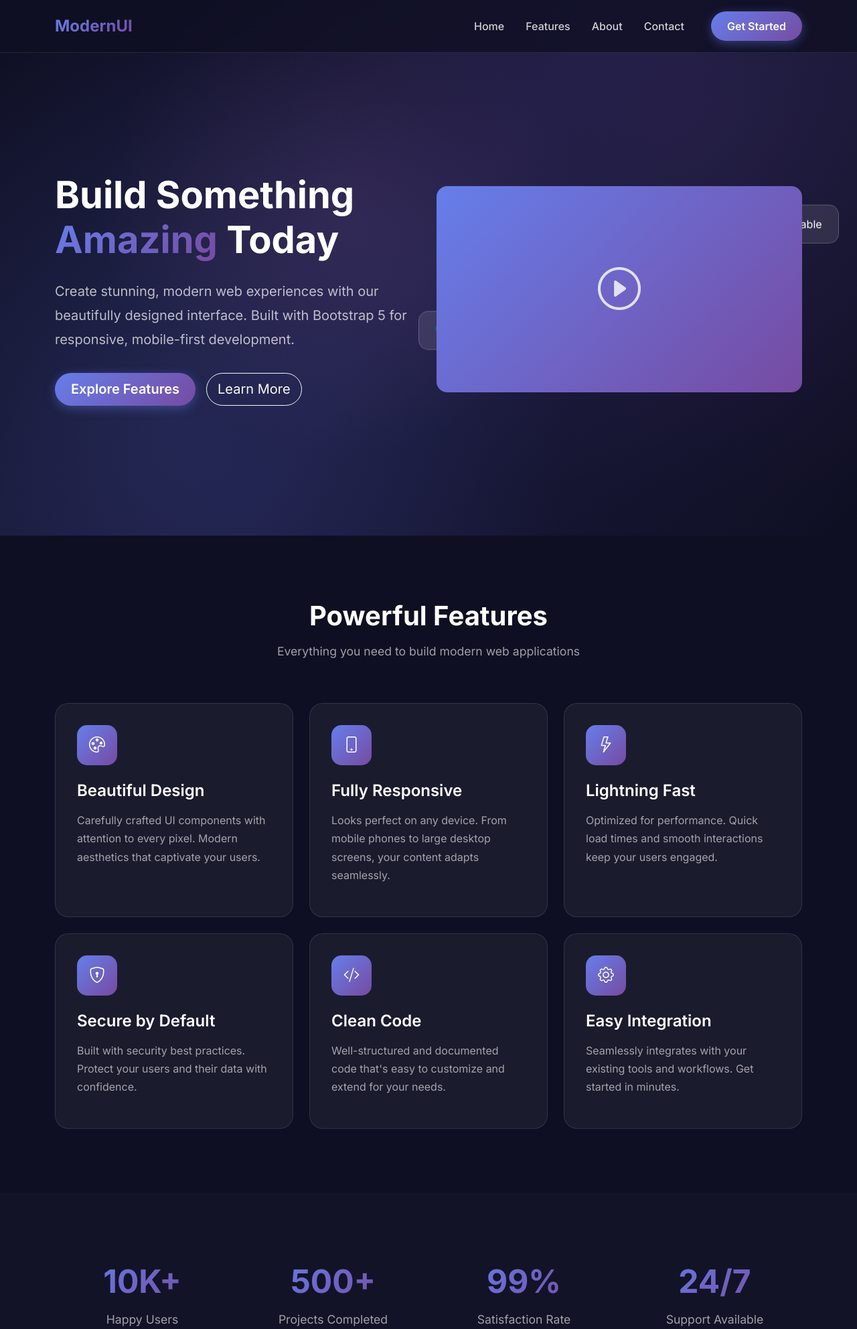
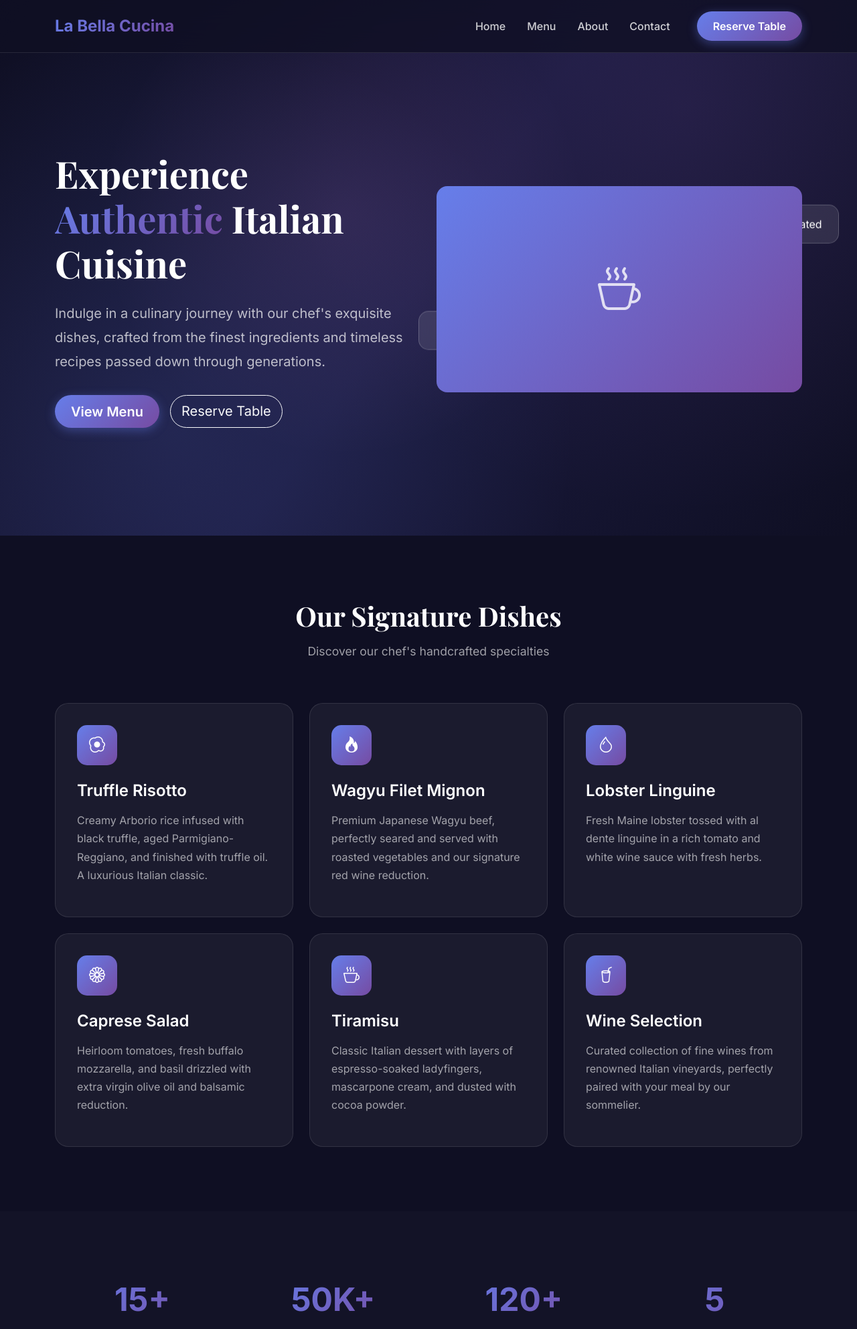
Before and after one commit to kojo952/skills-introduction-to-github, a PHP site: page /interface/index.php in a window 1280 px wide. Shown: the top 1985 px of the page at 67% size. Run offline with PHP 8.4, Linux system fonts and the light colour scheme.

Commit message:
Update interface to restaurant website (La Bella Cucina)
Co-authored-by: kojo952 <192356911+kojo952@users.noreply.github.com>

```diff
--- a/interface/index.php
+++ b/interface/index.php
@@ -3,13 +3,13 @@
 <head>
     <meta charset="UTF-8">
     <meta name="viewport" content="width=device-width, initial-scale=1.0">
-    <title>Welcome | Modern Interface</title>
+    <title>La Bella Cucina | Fine Dining Restaurant</title>
     <!-- Bootstrap 5 CSS -->
     <link href="https://cdn.jsdelivr.net/npm/bootstrap@5.3.2/dist/css/bootstrap.min.css" rel="stylesheet">
     <!-- Bootstrap Icons -->
     <link href="https://cdn.jsdelivr.net/npm/bootstrap-icons@1.11.1/font/bootstrap-icons.css" rel="stylesheet">
     <!-- Google Fonts -->
-    <link href="https://fonts.googleapis.com/css2?family=Inter:wght@300;400;500;600;700&display=swap" rel="stylesheet">
+    <link href="https://fonts.googleapis.com/css2?family=Inter:wght@300;400;500;600;700&family=Playfair+Display:wght@400;500;600;700&display=swap" rel="stylesheet">
     <style>
         :root {
             --primary-gradient: linear-gradient(135deg, #667eea 0%, #764ba2 100%);
@@ -114,6 +114,7 @@
             font-weight: 700;
             line-height: 1.2;
             margin-bottom: 1.5rem;
+            font-family: 'Playfair Display', serif;
         }
 
         .hero-title span {
@@ -177,6 +178,7 @@
             font-weight: 700;
             text-align: center;
             margin-bottom: 1rem;
+            font-family: 'Playfair Display', serif;
         }
 
         .section-subtitle {
@@ -465,7 +467,7 @@
     <!-- Navbar -->
     <nav class="navbar navbar-expand-lg fixed-top">
         <div class="container">
-            <a class="navbar-brand" href="#">ModernUI</a>
+            <a class="navbar-brand" href="#">La Bella Cucina</a>
             <button class="navbar-toggler" type="button" data-bs-toggle="collapse" data-bs-target="#navbarNav" aria-controls="navbarNav" aria-expanded="false" aria-label="Toggle navigation">
                 <span class="navbar-toggler-icon"></span>
             </button>
@@ -475,7 +477,7 @@
                         <a class="nav-link active" href="#home">Home</a>
                     </li>
                     <li class="nav-item">
-                        <a class="nav-link" href="#features">Features</a>
+                        <a class="nav-link" href="#menu">Menu</a>
                     </li>
                     <li class="nav-item">
                         <a class="nav-link" href="#about">About</a>
@@ -484,7 +486,7 @@
                         <a class="nav-link" href="#contact">Contact</a>
                     </li>
                 </ul>
-                <a href="#" class="btn btn-gradient">Get Started</a>
+                <a href="#contact" class="btn btn-gradient">Reserve Table</a>
             </div>
         </div>
     </nav>
@@ -494,26 +496,26 @@
         <div class="container">
             <div class="row align-items-center">
                 <div class="col-lg-6">
-                    <h1 class="hero-title">Build Something <span>Amazing</span> Today</h1>
-                    <p class="hero-subtitle">Create stunning, modern web experiences with our beautifully designed interface. Built with Bootstrap 5 for responsive, mobile-first development.</p>
+                    <h1 class="hero-title">Experience <span>Authentic</span> Italian Cuisine</h1>
+                    <p class="hero-subtitle">Indulge in a culinary journey with our chef's exquisite dishes, crafted from the finest ingredients and timeless recipes passed down through generations.</p>
                     <div class="d-flex gap-3 flex-wrap">
-                        <a href="#features" class="btn btn-gradient btn-lg">Explore Features</a>
-                        <a href="#about" class="btn btn-outline-light btn-lg rounded-pill">Learn More</a>
+                        <a href="#menu" class="btn btn-gradient btn-lg">View Menu</a>
+                        <a href="#contact" class="btn btn-outline-light btn-lg rounded-pill">Reserve Table</a>
                     </div>
                 </div>
                 <div class="col-lg-6">
                     <div class="hero-image">
                         <div class="floating-card card-1">
-                            <i class="bi bi-lightning-charge text-warning me-2"></i>
-                            <span>Fast & Reliable</span>
+                            <i class="bi bi-star-fill text-warning me-2"></i>
+                            <span>5-Star Rated</span>
                         </div>
                         <div class="floating-card card-2">
-                            <i class="bi bi-shield-check text-success me-2"></i>
-                            <span>Secure</span>
+                            <i class="bi bi-award text-success me-2"></i>
+                            <span>Award Winning</span>
                         </div>
                         <div class="ratio ratio-16x9 rounded-4 overflow-hidden" style="background: var(--primary-gradient);">
                             <div class="d-flex align-items-center justify-content-center">
-                                <i class="bi bi-play-circle" style="font-size: 4rem; opacity: 0.8;"></i>
+                                <i class="bi bi-cup-hot" style="font-size: 4rem; opacity: 0.8;"></i>
                             </div>
                         </div>
                     </div>
@@ -522,64 +524,64 @@
         </div>
     </section>
 
-    <!-- Features Section -->
-    <section class="features-section" id="features">
+    <!-- Menu Section -->
+    <section class="features-section" id="menu">
         <div class="container">
-            <h2 class="section-title">Powerful Features</h2>
-            <p class="section-subtitle">Everything you need to build modern web applications</p>
+            <h2 class="section-title">Our Signature Dishes</h2>
+            <p class="section-subtitle">Discover our chef's handcrafted specialties</p>
             <div class="row g-4">
                 <div class="col-lg-4 col-md-6">
                     <div class="feature-card">
                         <div class="feature-icon">
-                            <i class="bi bi-palette"></i>
+                            <i class="bi bi-egg-fried"></i>
                         </div>
-                        <h4>Beautiful Design</h4>
-                        <p>Carefully crafted UI components with attention to every pixel. Modern aesthetics that captivate your users.</p>
+                        <h4>Truffle Risotto</h4>
+                        <p>Creamy Arborio rice infused with black truffle, aged Parmigiano-Reggiano, and finished with truffle oil. A luxurious Italian classic.</p>
                     </div>
                 </div>
                 <div class="col-lg-4 col-md-6">
                     <div class="feature-card">
                         <div class="feature-icon">
-                            <i class="bi bi-phone"></i>
+                            <i class="bi bi-fire"></i>
                         </div>
-                        <h4>Fully Responsive</h4>
-                        <p>Looks perfect on any device. From mobile phones to large desktop screens, your content adapts seamlessly.</p>
+                        <h4>Wagyu Filet Mignon</h4>
+                        <p>Premium Japanese Wagyu beef, perfectly seared and served with roasted vegetables and our signature red wine reduction.</p>
                     </div>
                 </div>
                 <div class="col-lg-4 col-md-6">
                     <div class="feature-card">
                         <div class="feature-icon">
-                            <i class="bi bi-lightning"></i>
+                            <i class="bi bi-droplet"></i>
                         </div>
-                        <h4>Lightning Fast</h4>
-                        <p>Optimized for performance. Quick load times and smooth interactions keep your users engaged.</p>
+                        <h4>Lobster Linguine</h4>
+                        <p>Fresh Maine lobster tossed with al dente linguine in a rich tomato and white wine sauce with fresh herbs.</p>
                     </div>
                 </div>
                 <div class="col-lg-4 col-md-6">
                     <div class="feature-card">
                         <div class="feature-icon">
-                            <i class="bi bi-shield-lock"></i>
+                            <i class="bi bi-flower1"></i>
                         </div>
-                        <h4>Secure by Default</h4>
-                        <p>Built with security best practices. Protect your users and their data with confidence.</p>
+                        <h4>Caprese Salad</h4>
+                        <p>Heirloom tomatoes, fresh buffalo mozzarella, and basil drizzled with extra virgin olive oil and balsamic reduction.</p>
                     </div>
                 </div>
                 <div class="col-lg-4 col-md-6">
                     <div class="feature-card">
                         <div class="feature-icon">
-                            <i class="bi bi-code-slash"></i>
+                            <i class="bi bi-cup-hot"></i>
                         </div>
-                        <h4>Clean Code</h4>
-                        <p>Well-structured and documented code that's easy to customize and extend for your needs.</p>
+                        <h4>Tiramisu</h4>
+                        <p>Classic Italian dessert with layers of espresso-soaked ladyfingers, mascarpone cream, and dusted with cocoa powder.</p>
                     </div>
                 </div>
                 <div class="col-lg-4 col-md-6">
                     <div class="feature-card">
                         <div class="feature-icon">
-                            <i class="bi bi-gear"></i>
+                            <i class="bi bi-cup-straw"></i>
                         </div>
-                        <h4>Easy Integration</h4>
-                        <p>Seamlessly integrates with your existing tools and workflows. Get started in minutes.</p>
+                        <h4>Wine Selection</h4>
+                        <p>Curated collection of fine wines from renowned Italian vineyards, perfectly paired with your meal by our sommelier.</p>
                     </div>
                 </div>
             </div>
@@ -592,26 +594,26 @@
             <div class="row">
                 <div class="col-lg-3 col-md-6">
                     <div class="stat-item">
-                        <div class="stat-number">10K+</div>
-                        <div class="stat-label">Happy Users</div>
+                        <div class="stat-number">15+</div>
+                        <div class="stat-label">Years of Excellence</div>
                     </div>
                 </div>
                 <div class="col-lg-3 col-md-6">
                     <div class="stat-item">
-                        <div class="stat-number">500+</div>
-                        <div class="stat-label">Projects Completed</div>
+                        <div class="stat-number">50K+</div>
+                        <div class="stat-label">Happy Diners</div>
                     </div>
                 </div>
                 <div class="col-lg-3 col-md-6">
                     <div class="stat-item">
-                        <div class="stat-number">99%</div>
-                        <div class="stat-label">Satisfaction Rate</div>
+                        <div class="stat-number">120+</div>
+                        <div class="stat-label">Menu Items</div>
                     </div>
                 </div>
                 <div class="col-lg-3 col-md-6">
                     <div class="stat-item">
-                        <div class="stat-number">24/7</div>
-                        <div class="stat-label">Support Available</div>
+                        <div class="stat-number">5</div>
+                        <div class="stat-label">Star Rating</div>
                     </div>
                 </div>
             </div>
@@ -621,41 +623,41 @@
     <!-- Testimonials Section -->
     <section class="testimonials-section" id="about">
         <div class="container">
-            <h2 class="section-title">What People Say</h2>
-            <p class="section-subtitle">Trusted by thousands of developers worldwide</p>
+            <h2 class="section-title">What Our Guests Say</h2>
+            <p class="section-subtitle">Reviews from our valued customers</p>
             <div class="row">
                 <div class="col-lg-4">
                     <div class="testimonial-card">
-                        <p class="testimonial-text">"This interface transformed our web application. The modern design and smooth animations impressed our entire team."</p>
+                        <p class="testimonial-text">"An absolutely divine dining experience! The truffle risotto was heavenly, and the service was impeccable. This is now our go-to place for special occasions."</p>
                         <div class="testimonial-author">
-                            <div class="author-avatar">JD</div>
+                            <div class="author-avatar">MC</div>
                             <div class="author-info">
-                                <h6>John Doe</h6>
-                                <span>CEO, TechCorp</span>
+                                <h6>Maria Chen</h6>
+                                <span>Food Critic</span>
                             </div>
                         </div>
                     </div>
                 </div>
                 <div class="col-lg-4">
                     <div class="testimonial-card">
-                        <p class="testimonial-text">"Clean code, beautiful design, and excellent documentation. Everything a developer needs to build amazing products."</p>
+                        <p class="testimonial-text">"The ambiance is elegant yet welcoming. Every dish tells a story of passion and tradition. The chef's attention to detail is remarkable."</p>
                         <div class="testimonial-author">
-                            <div class="author-avatar">SM</div>
+                            <div class="author-avatar">RB</div>
                             <div class="author-info">
-                                <h6>Sarah Miller</h6>
-                                <span>Lead Developer</span>
+                                <h6>Robert Brown</h6>
+                                <span>Regular Guest</span>
                             </div>
                         </div>
                     </div>
                 </div>
                 <div class="col-lg-4">
                     <div class="testimonial-card">
-                        <p class="testimonial-text">"The responsive design works flawlessly across all devices. Our mobile users love the experience!"</p>
+                        <p class="testimonial-text">"Best Italian restaurant in the city! The wine pairing recommendations were spot on. We celebrated our anniversary here and it was magical."</p>
                         <div class="testimonial-author">
-                            <div class="author-avatar">MK</div>
+                            <div class="author-avatar">EW</div>
                             <div class="author-info">
-                                <h6>Mike Kim</h6>
-                                <span>Product Manager</span>
+                                <h6>Emily Watson</h6>
+                                <span>Anniversary Dinner</span>
                             </div>
                         </div>
                     </div>
@@ -668,9 +670,9 @@
     <section class="cta-section" id="contact">
         <div class="container">
             <div class="cta-box">
-                <h2>Ready to Get Started?</h2>
-                <p>Join thousands of developers building amazing web experiences</p>
-                <a href="#" class="btn btn-white btn-lg">Start Building Now</a>
+                <h2>Reserve Your Table Tonight</h2>
+                <p>Experience an unforgettable evening of fine dining and exceptional service</p>
+                <a href="tel:+1234567890" class="btn btn-white btn-lg">Call (123) 456-7890</a>
             </div>
         </div>
     </section>
@@ -680,36 +682,36 @@
         <div class="container">
             <div class="row">
                 <div class="col-lg-4 mb-4">
-                    <div class="footer-brand">ModernUI</div>
-                    <p class="footer-text">Building beautiful, responsive web interfaces with modern technologies and best practices.</p>
+                    <div class="footer-brand">La Bella Cucina</div>
+                    <p class="footer-text">Experience authentic Italian cuisine in an elegant setting. Our passion for food and hospitality creates unforgettable dining moments.</p>
                     <div class="social-links">
                         <a href="#" aria-label="Follow us on Twitter" title="Twitter"><i class="bi bi-twitter"></i></a>
                         <a href="#" aria-label="Follow us on Facebook" title="Facebook"><i class="bi bi-facebook"></i></a>
                         <a href="#" aria-label="Follow us on Instagram" title="Instagram"><i class="bi bi-instagram"></i></a>
-                        <a href="#" aria-label="View our GitHub" title="GitHub"><i class="bi bi-github"></i></a>
+                        <a href="#" aria-label="View our Yelp" title="Yelp"><i class="bi bi-yelp"></i></a>
                     </div>
                 </div>
                 <div class="col-lg-2 col-md-4 mb-4">
                     <h6>Quick Links</h6>
                     <ul class="footer-links">
                         <li><a href="#home">Home</a></li>
-                        <li><a href="#features">Features</a></li>
+                        <li><a href="#menu">Menu</a></li>
                         <li><a href="#about">About</a></li>
-                        <li><a href="#contact">Contact</a></li>
+                        <li><a href="#contact">Reservations</a></li>
                     </ul>
                 </div>
                 <div class="col-lg-2 col-md-4 mb-4">
-                    <h6>Resources</h6>
+                    <h6>Hours</h6>
                     <ul class="footer-links">
-                        <li><a href="#">Documentation</a></li>
-                        <li><a href="#">Components</a></li>
-                        <li><a href="#">Templates</a></li>
-                        <li><a href="#">Support</a></li>
+                        <li>Mon - Thu: 5pm - 10pm</li>
+                        <li>Fri - Sat: 5pm - 11pm</li>
+                        <li>Sunday: 4pm - 9pm</li>
+                        <li>Brunch: Sat-Sun 10am-2pm</li>
                     </ul>
                 </div>
                 <div class="col-lg-4 col-md-4 mb-4">
                     <h6>Newsletter</h6>
-                    <p class="footer-text mb-3">Subscribe to get updates and news</p>
+                    <p class="footer-text mb-3">Subscribe for special offers and events</p>
                     <form class="input-group" action="#" method="post" onsubmit="return validateEmail(this);">
                         <input type="email" name="email" class="form-control bg-transparent border-secondary text-white" placeholder="Enter your email" required aria-label="Email address for newsletter" pattern="[a-z0-9._%+-]+@[a-z0-9.-]+\.[a-z]{2,}$">
                         <button class="btn btn-gradient" type="submit">Subscribe</button>
@@ -717,7 +719,7 @@
                 </div>
             </div>
             <div class="footer-bottom">
-                <p>&copy; <?php echo date('Y'); ?> ModernUI. All rights reserved.</p>
+                <p>&copy; <?php echo date('Y'); ?> La Bella Cucina. All rights reserved. | 123 Gourmet Street, Culinary District</p>
             </div>
         </div>
     </footer>
```
